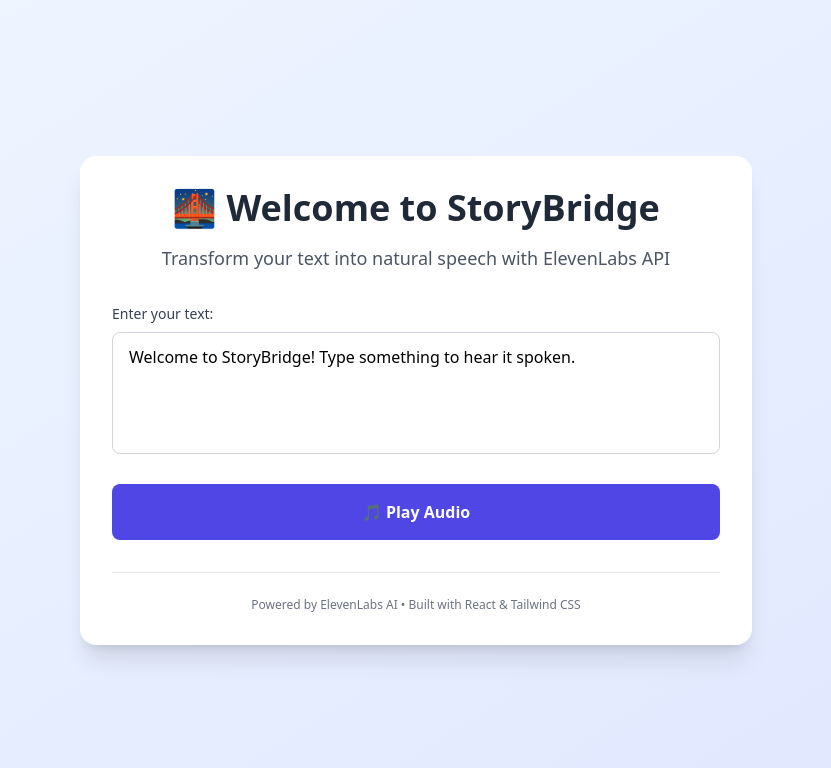
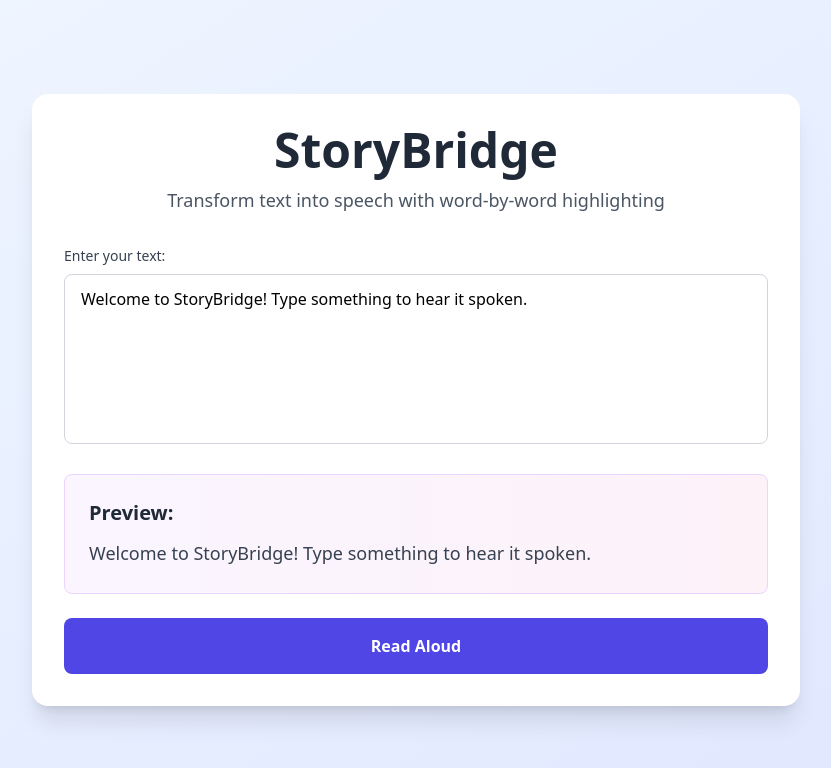
Before and after one commit to VainerAriel/HackTheValley2025, a React (Create React App) app in the folder storybridge/: page / in a window 1280 px wide. Shown: the top 768 px of the page, without its empty margins (224-1055 px from the left). Built offline with nearby package versions, Linux system fonts and the light colour scheme; no server answers; the HTML template or start-up script is replaced by a standard one.

Commit message:
Enhance text-to-speech feature with word-by-word highlighting and audio controls

```diff
--- a/storybridge/src/App.js
+++ b/storybridge/src/App.js
@@ -1,24 +1,102 @@
-import { useState } from 'react';
+import { useState, useRef } from 'react';
 
 const ELEVENLABS_API_KEY = process.env.REACT_APP_ELEVENLABS_API_KEY;
 
 function App() {
-  const [isPlaying, setIsPlaying] = useState(false); //const [story, setStory] = useState('') (story is the variable that holds the generated text)
-  const [error, setError] = useState(null); //const [generating, isGenerating] = useState(false);
-  const [text, setText] = useState('Welcome to StoryBridge! Type something to hear it spoken.'); //const [isPlaying, setIsPlaying] = useState(false)
-//there should be a variable that temporarily stores the generated text we got from Gemini (from the gemini generating function)
-//Then you setStory(that variable)
-//setStory updates the value of 'story' every time a new text is generated by Gemini
-  const playAudio = async () => { //const readStory = async ()
+  const [isPlaying, setIsPlaying] = useState(false);
+  const [error, setError] = useState(null);
+  const [text, setText] = useState('Welcome to StoryBridge! Type something to hear it spoken.');
+  const [highlightedWords, setHighlightedWords] = useState(new Set());
+  const [currentSentence, setCurrentSentence] = useState(-1);
+  const audioRef = useRef(null);
+  const timeoutsRef = useRef([]);
+
+  const getSentences = (text) => {
+    const sentences = text.match(/[^.!?]+[.!?]+/g) || [];
+    const lastMatch = sentences.join('');
+    const remaining = text.slice(lastMatch.length).trim();
+    if (remaining) {
+      sentences.push(remaining);
+    }
+    return sentences.length > 0 ? sentences : [text];
+  };
+
+  const estimateWordTimings = (sentence) => {
+    const words = sentence.trim().split(/\s+/);
+    const avgWordDuration = 290;
+
+    return words.map((word, index) => ({
+      word,
+      startTime: index * avgWordDuration,
+      duration: avgWordDuration
+    }));
+  };
+
+  const clearAllTimeouts = () => {
+    timeoutsRef.current.forEach(timeout => clearTimeout(timeout));
+    timeoutsRef.current = [];
+  };
+
+  const highlightText = () => {
+    const sentences = getSentences(text);
+    let cumulativeDelay = 0;
+
+    sentences.forEach((sentence, sentenceIndex) => {
+      const wordTimings = estimateWordTimings(sentence);
+      let sentenceStartDelay = cumulativeDelay;
+
+      const sentenceTimeout = setTimeout(() => {
+        setCurrentSentence(sentenceIndex);
+        setHighlightedWords(new Set());
+      }, sentenceStartDelay);
+      timeoutsRef.current.push(sentenceTimeout);
+
+      wordTimings.forEach((timing, wordIndex) => {
+        const addTimeout = setTimeout(() => {
+          setHighlightedWords(prev => {
+            const newSet = new Set(prev);
+            newSet.add(`${sentenceIndex}-${wordIndex}`);
+            return newSet;
+          });
+        }, sentenceStartDelay + timing.startTime);
+        timeoutsRef.current.push(addTimeout);
+
+        const removeTimeout = setTimeout(() => {
+          setHighlightedWords(prev => {
+            const newSet = new Set(prev);
+            newSet.delete(`${sentenceIndex}-${wordIndex}`);
+            return newSet;
+          });
+        }, sentenceStartDelay + timing.startTime + timing.duration);
+        timeoutsRef.current.push(removeTimeout);
+      });
+
+      const sentenceDuration = wordTimings.length * 290 + 200;
+      cumulativeDelay += sentenceDuration;
+
+      // Clear everything after last sentence
+      if (sentenceIndex === sentences.length - 1) {
+        const clearTimeout = setTimeout(() => {
+          setCurrentSentence(-1);
+          setHighlightedWords(new Set());
+        }, cumulativeDelay);
+        timeoutsRef.current.push(clearTimeout);
+      }
+    });
+  };
+
+  const playAudio = async () => {
     try {
       setIsPlaying(true);
       setError(null);
+      setHighlightedWords(new Set());
+      setCurrentSentence(-1);
+      clearAllTimeouts();
 
-      const voiceId = 'JBFqnCBsd6RMkjVDRZzb'; //the voice of AI
+      const voiceId = 'JBFqnCBsd6RMkjVDRZzb'; //JBFqnCBsd6RMkjVDRZzb  pFZP5JQG7iQjIQuC4Bk
 
-      // Call ElevenLabs API directly
       const response = await fetch(
-        `https://api.elevenlabs.io/v1/text-to-speech/${voiceId}?output_format=mp3_44100_128`,
+        `https://api.elevenlabs.io/v1/text-to-speech/${voiceId}?output_format=mp3_22050_32`,
         {
           method: 'POST',
           headers: {
@@ -26,7 +104,7 @@
             'Content-Type': 'application/json',
           },
           body: JSON.stringify({
-            text: text, //story instead of text
+            text: text,
             model_id: 'eleven_multilingual_v2',
           }),
         }
@@ -36,19 +114,27 @@
         throw new Error(`API error: ${response.status} ${response.statusText}`);
       }
 
-      // Get audio blob and play it
       const audioBlob = await response.blob();
       const audioUrl = URL.createObjectURL(audioBlob);
       const audio = new Audio(audioUrl);
+      audioRef.current = audio;
+
+      audio.onplay = () => {
+        highlightText();
+      };
 
       audio.onended = () => {
         setIsPlaying(false);
+        setCurrentSentence(-1);
+        setHighlightedWords(new Set());
+        clearAllTimeouts();
         URL.revokeObjectURL(audioUrl);
       };
 
       audio.onerror = () => {
         setError('Failed to play audio');
         setIsPlaying(false);
+        clearAllTimeouts();
         URL.revokeObjectURL(audioUrl);
       };
 
@@ -61,15 +147,58 @@
     }
   };
 
+  const stopAudio = () => {
+    if (audioRef.current) {
+      audioRef.current.pause();
+      audioRef.current.currentTime = 0;
+    }
+    setIsPlaying(false);
+    setHighlightedWords(new Set());
+    setCurrentSentence(-1);
+    clearAllTimeouts();
+  };
+
+  const renderText = () => {
+    const sentences = getSentences(text);
+
+    return sentences.map((sentence, sentenceIndex) => {
+      const words = sentence.trim().split(/\s+/);
+      const isSentenceActive = currentSentence === sentenceIndex;
+
+      return (
+        <span key={sentenceIndex}>
+          {words.map((word, wordIndex) => {
+            const isWordActive = highlightedWords.has(`${sentenceIndex}-${wordIndex}`);
+
+            return (
+              <span
+                key={`${sentenceIndex}-${wordIndex}`}
+                className={`transition-colors duration-100 ${
+                  isWordActive
+                    ? 'bg-yellow-400'
+                    : isSentenceActive
+                    ? 'bg-yellow-50'
+                    : ''
+                }`}
+              >
+                {word}{' '}
+              </span>
+            );
+          })}
+        </span>
+      );
+    });
+  };
+
   return (
     <div className="min-h-screen bg-gradient-to-br from-blue-50 to-indigo-100 flex items-center justify-center p-4">
-      <div className="max-w-2xl w-full bg-white rounded-2xl shadow-xl p-8">
+      <div className="max-w-3xl w-full bg-white rounded-2xl shadow-xl p-8">
         <div className="text-center mb-8">
-          <h1 className="text-4xl font-bold text-gray-800 mb-4">
-            🌉 Welcome to StoryBridge
+          <h1 className="text-5xl font-bold text-gray-800 mb-3">
+            StoryBridge
           </h1>
           <p className="text-lg text-gray-600">
-            Transform your text into natural speech with ElevenLabs API
+            Transform text into speech with word-by-word highlighting
           </p>
         </div>
 
@@ -82,32 +211,45 @@
               value={text}
               onChange={(e) => setText(e.target.value)}
               className="w-full px-4 py-3 border border-gray-300 rounded-lg focus:ring-2 focus:ring-indigo-500 focus:border-transparent resize-none"
-              rows="4"
-              placeholder="Type something to convert to speech..."
+              rows="6"
+              placeholder="Type your story here... The words will be highlighted as they're spoken!"
+              disabled={isPlaying}
             />
           </div>
 
+          {text && (
+            <div className="bg-gradient-to-r from-purple-50 to-pink-50 rounded-lg p-6 border border-purple-200">
+              <h2 className="text-xl font-semibold text-gray-800 mb-3">Preview:</h2>
+              <p className="text-gray-700 text-lg leading-relaxed">
+                {renderText()}
+              </p>
+            </div>
+          )}
+
+          {text.trim() && (
+            <div className="flex gap-3">
               <button
-            onClick={playAudio} //{readStory}
-            disabled={isPlaying || !text.trim()}
-            className={`w-full py-4 px-6 rounded-lg font-semibold text-white transition-all duration-200 ${
-              isPlaying || !text.trim()
+                onClick={playAudio}
+                disabled={isPlaying}
+                className={`flex-1 py-4 px-6 rounded-lg font-semibold text-white transition-all duration-200 ${
+                  isPlaying
                     ? 'bg-gray-400 cursor-not-allowed'
                     : 'bg-indigo-600 hover:bg-indigo-700 hover:shadow-lg transform hover:scale-105'
                 }`}
               >
-            {isPlaying ? (
-              <span className="flex items-center justify-center">
-                <svg className="animate-spin -ml-1 mr-3 h-5 w-5 text-white" xmlns="http://www.w3.org/2000/svg" fill="none" viewBox="0 0 24 24">
-                  <circle className="opacity-25" cx="12" cy="12" r="10" stroke="currentColor" strokeWidth="4"></circle>
-                  <path className="opacity-75" fill="currentColor" d="M4 12a8 8 0 018-8V0C5.373 0 0 5.373 0 12h4zm2 5.291A7.962 7.962 0 014 12H0c0 3.042 1.135 5.824 3 7.938l3-2.647z"></path>
-                </svg>
-                Playing...
-              </span>
-            ) : (
-              '🎵 Play Audio'
+                {isPlaying ? 'Playing...' : 'Read Aloud'}
+              </button>
+
+              {isPlaying && (
+                <button
+                  onClick={stopAudio}
+                  className="px-6 py-4 rounded-lg font-semibold text-white bg-red-600 hover:bg-red-700 transition-all duration-200"
+                >
+                  Stop
+                </button>
               )}
-          </button>
+            </div>
+          )}
 
           {error && (
             <div className="p-4 bg-red-50 border border-red-200 rounded-lg">
@@ -117,12 +259,6 @@
             </div>
           )}
         </div>
-
-        <div className="mt-8 pt-6 border-t border-gray-200">
-          <p className="text-xs text-gray-500 text-center">
-            Powered by ElevenLabs AI • Built with React & Tailwind CSS
-          </p>
-        </div>
       </div>
     </div>
   );
```
Lines whose indentation alone changed are shown as unchanged.
